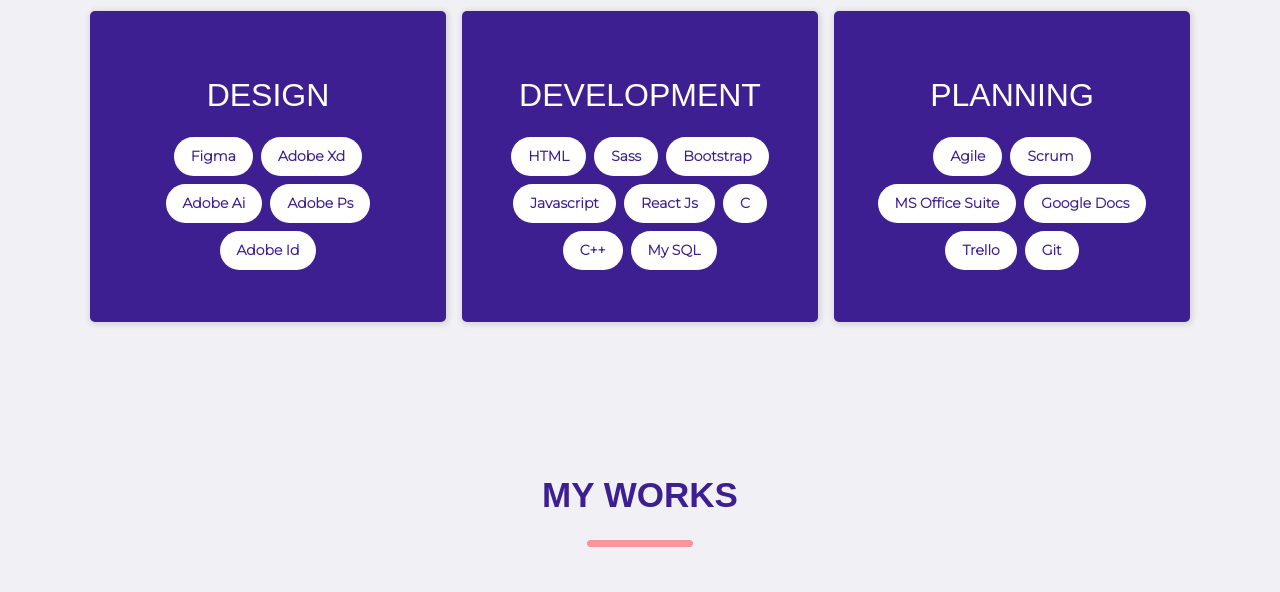
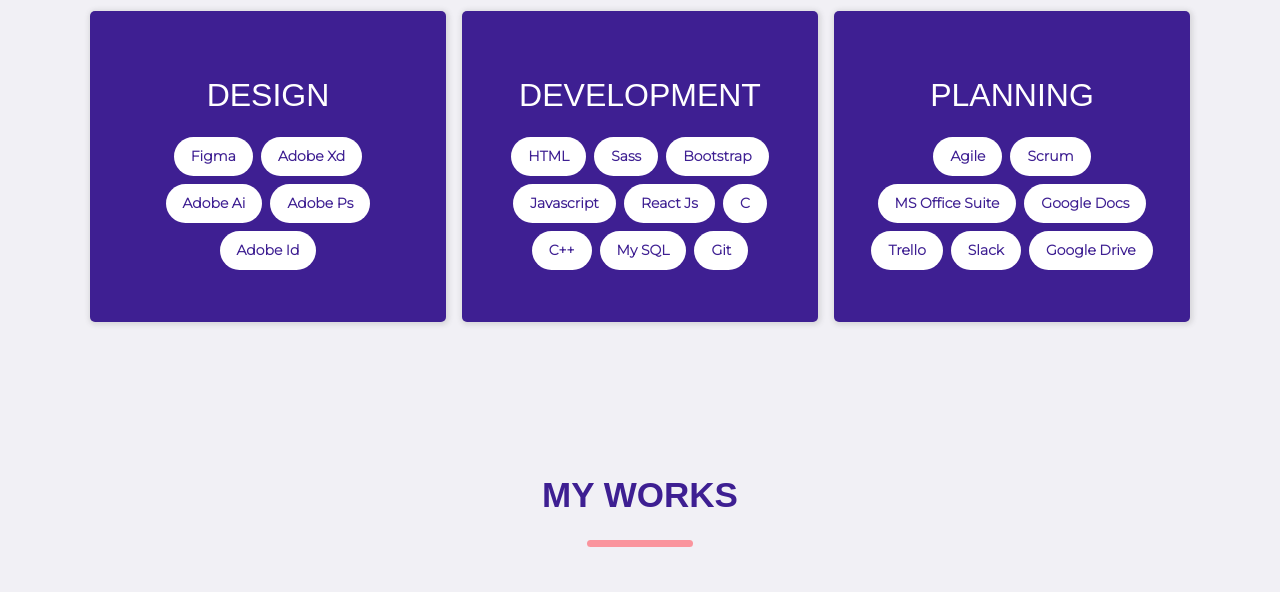
Before and after one commit to rhemamiranda/portfolio-web, a plain HTML site: page index.html in a window 1280 px wide. Shown: the part 872-1464 px from the top of the page. Drawn offline with nearby package versions, Linux system fonts and the light colour scheme; a web font is replaced by a local one.

Commit message:
Update index.html

```diff
--- a/index.html
+++ b/index.html
@@ -191,6 +191,7 @@
                         <button type="button" class="btn my-1 mx-1 py-2 px-3 sk-btn">C</button>
                         <button type="button" class="btn my-1 mx-1 py-2 px-3 sk-btn">C++</button>
                         <button type="button" class="btn my-1 mx-1 py-2 px-3 sk-btn">My SQL</button>
+                        <button type="button" class="btn my-1 mx-1 py-2 px-3 sk-btn">Git</button>
                     </div>
                 </div>
 
@@ -207,7 +208,8 @@
                         <button type="button" class="btn my-1 mx-1 py-2 px-3 sk-btn">MS Office Suite</button>
                         <button type="button" class="btn my-1 mx-1 py-2 px-3 sk-btn">Google Docs</button>
                         <button type="button" class="btn my-1 mx-1 py-2 px-3 sk-btn">Trello</button>
-                        <button type="button" class="btn my-1 mx-1 py-2 px-3 sk-btn">Git</button>
+                        <button type="button" class="btn my-1 mx-1 py-2 px-3 sk-btn">Slack</button>
+                        <button type="button" class="btn my-1 mx-1 py-2 px-3 sk-btn">Google Drive</button>
                     </div>
                 </div>
             </div>
```
